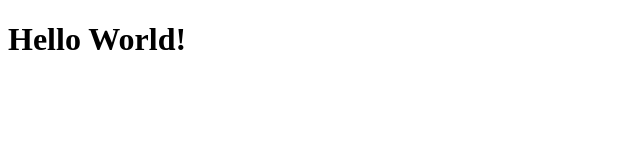
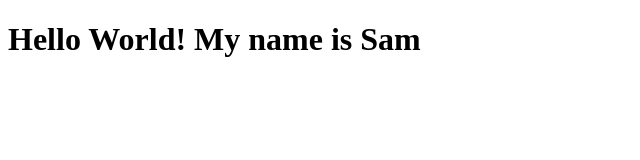
Before and after one commit to samfernandez93/samfernandez93.github.io, a plain HTML site: page index.html in a window 1280 px wide. Shown: the whole page, without its empty margins (0-640 px from the left). Drawn offline with Linux system fonts and the light colour scheme.

Commit message:
added name

```diff
--- a/index.html
+++ b/index.html
@@ -2,6 +2,6 @@
 <html>
 
 <body>
-<h1> Hello World!</h1>
+<h1> Hello World! My name is Sam</h1>
 </body>
 </html>
```
